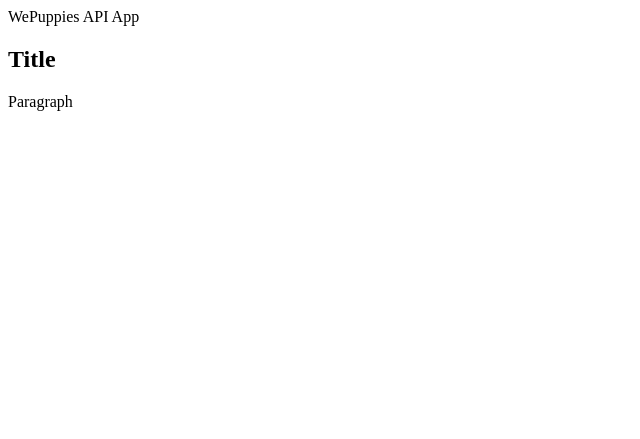
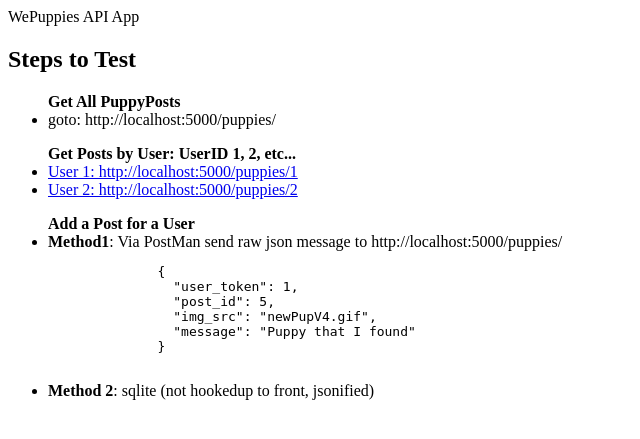
Before and after one commit to Zuzah/WeOrgPlatformChallenge, a Flask app: page / in a window 1280 px wide. Shown: the top 439 px of the page, without its empty margins (0-640 px from the left). Run offline with Flask 2, Linux system fonts and the light colour scheme.

Commit message:
Refactored index.html to lay steps to test various API features

```diff
--- a/app.py
+++ b/app.py
@@ -5,6 +5,8 @@ from datetime import datetime
 #app = Flask(__name__) #app object  now resides in settings.py
 
 from settings import *
+
+#import jwt
 
 #TODO: use BluePrints, don't just house all the routes like below
 
@@ -85,8 +87,13 @@ user_data =  [
 #        "user_token": 3
 #}
 
-
-
+#Login routes
+#============================
+@app.route('/login')
+#def get_jwt_token():
+    #Var for expiry date of the token
+    #token = jwt.encode({'exp':}, app.config['SECRET_KEY'], algorithm='HS256')
+    #return token
 
 #Default Routes
 #=============================
--- a/settings.py
+++ b/settings.py
@@ -4,3 +4,6 @@ app = Flask(__name__)
 #Path to store database
 app.config['SQLALCHEMY_DATABASE_URI'] = 'sqlite:///C:\Development\Python\Interviews\WeOrgPlatformChallenge\puppies.db'
 app.config['SQLALCHEMY_TRACK_MODIFICATIONS'] = False
+
+#JWT Secret token
+app.config['SECRET_KEY'] = 'WeOrg'
--- a/templates/index.html
+++ b/templates/index.html
@@ -7,8 +7,27 @@ WePuppies API App
 {%  block content %}
     <article>
         <header>
-            <h1>Title</h1>
-            <p>Paragraph</p>
+            <h1>Steps to Test</h1>
+            <ul><b>Get All PuppyPosts</b>
+              <li>goto: http://localhost:5000/puppies/</li>
+            </ul>
+            <ul><b>Get Posts by User: UserID 1, 2, etc...</b>
+              <li><a href="http://localhost:5000/puppies/1">User 1: http://localhost:5000/puppies/1</a></li>
+              <li><a href="http://localhost:5000/puppies/2">User 2: http://localhost:5000/puppies/2</a></li>
+            </ul>
+            <ul><b>Add a Post for a User</b>
+              <li><b>Method1</b>: Via PostMan send raw json message to http://localhost:5000/puppies/</li>
+
+            <pre>
+              {
+                "user_token": 1,
+                "post_id": 5,
+                "img_src": "newPupV4.gif",
+                "message": "Puppy that I found"
+              }
+            </pre>
+            <li><b>Method 2</b>: sqlite (not hookedup to front, jsonified)</li>
+            </ul>
         </header>
 
     </article>
```
Also changed, not shown: PuppyModel.py (+11 -0 lines), README.md.
